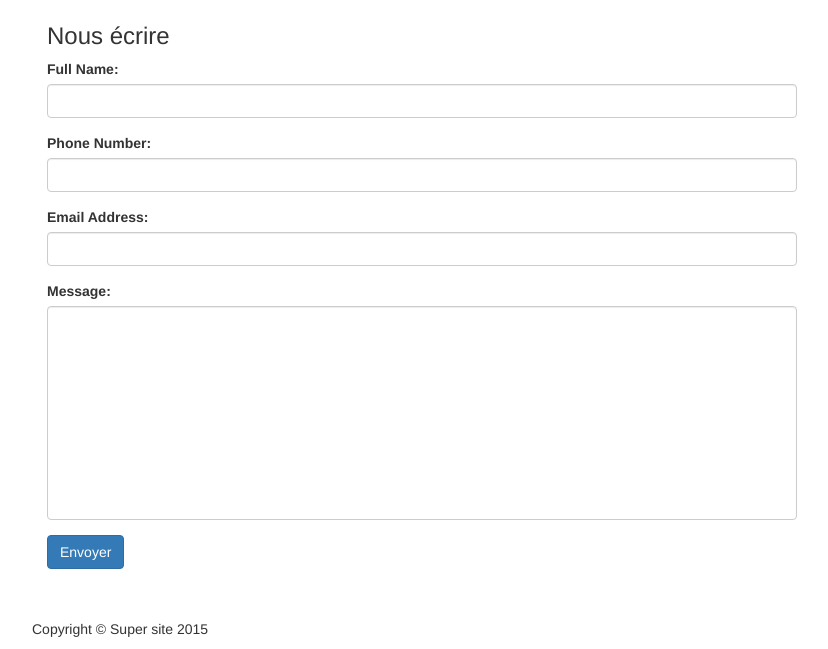
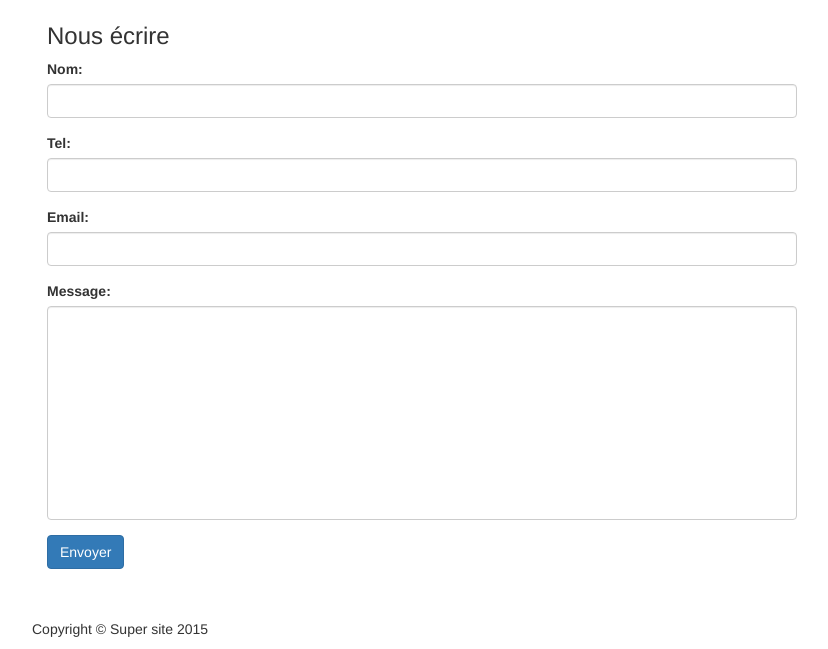
Before and after one commit to obionezorro/obionezorro.github.io, a Jekyll site: the page built from contact.md, in a window 1280 px wide and 1287 px high. Shown: the part 638-1287 px from the top of the window, without its empty margins (38-866 px from the left). Built offline with Jekyll 4.4.1, drawn with Linux system fonts in a browser that asks for light colours; nearby versions of some CDN libraries; library files that are not in the unit come from our copies.

Commit message:
mise en place modern business

```diff
--- a/contact.md
+++ b/contact.md
@@ -24,7 +24,7 @@ title: Contact
 <!-- Map Column -->
 <div class="col-md-8">
 <!-- Embedded Google Map -->
-<iframe width="100%" height="400px" frameborder="0" scrolling="no" marginheight="0" marginwidth="0" src="http://maps.google.com/maps?hl=en&amp;ie=UTF8&amp;ll=38.905897,1.418066&amp;spn=56.506174,79.013672&amp;t=m&amp;z=10&amp;output=embed"></iframe>
+<iframe width="100%" height="400px" frameborder="0" scrolling="no" marginheight="0" marginwidth="0" src="http://maps.google.com/maps?hl=en&amp;ie=UTF8&amp;ll=38.905897,1.418066&amp;spn=56.506174,79.013672&amp;t=m&amp;z=20&amp;output=embed"></iframe>
 </div>
 <!-- Contact Details Column -->
 <div class="col-md-4">
@@ -64,20 +64,20 @@ title: Contact
 <form name="sentMessage" id="contactForm" novalidate>
     <div class="control-group form-group">
         <div class="controls">
-            <label>Full Name:</label>
+            <label>Nom:</label>
             <input type="text" class="form-control" id="name" required data-validation-required-message="Please enter your name.">
             <p class="help-block"></p>
         </div>
     </div>
     <div class="control-group form-group">
         <div class="controls">
-            <label>Phone Number:</label>
+            <label>Tel:</label>
             <input type="tel" class="form-control" id="phone" required data-validation-required-message="Please enter your phone number.">
         </div>
     </div>
     <div class="control-group form-group">
         <div class="controls">
-            <label>Email Address:</label>
+            <label>Email:</label>
             <input type="email" class="form-control" id="email" required data-validation-required-message="Please enter your email address.">
         </div>
     </div>
```
